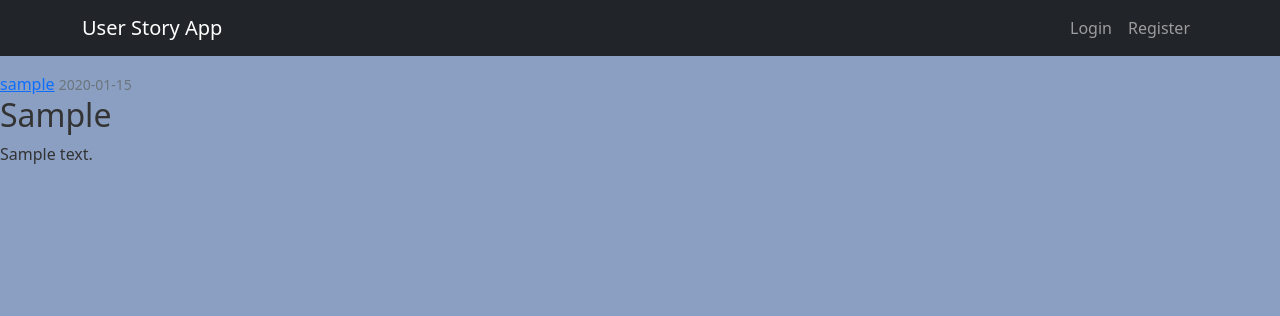
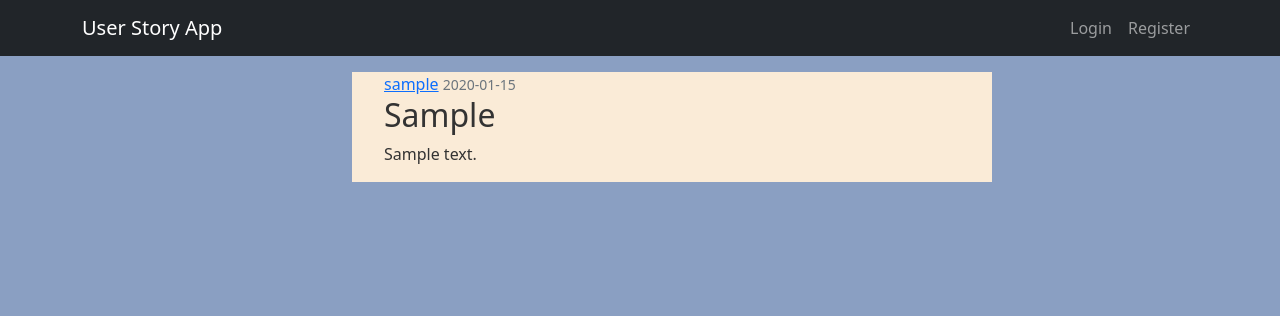
Before and after one commit to yahyasaadi/userStory, a Flask app: page / in a window 1280 px wide. Shown: the top 316 px of the page. Run offline with Flask 2, Linux system fonts and the light colour scheme; tables that the repository leaves empty hold one stand-in row (values such as "Sample post").

Commit message:
added some styling

```diff
--- a/user_story/static/main.css
+++ b/user_story/static/main.css
@@ -8,3 +8,17 @@ body {
     align-items: center;
     justify-content: center;
 }
+
+
+.content-article{
+    display: flex;
+    align-items: center;
+    justify-content: center;
+}
+
+.content-section{
+    padding-left: 2rem;
+    margin-left: 4rem;
+    background-color: antiquewhite;
+    width: 50vw;
+}
--- a/user_story/templates/home.html
+++ b/user_story/templates/home.html
@@ -2,8 +2,8 @@
 
 {% block content %}
     {% for quote in quotes %}
-        <article class="media content-section mt-3">
-            <div class="media-body">
+        <article class="media content-article mt-3">
+            <div class="content-section">
                 <div class="article-metadata">
                     <a class="mr-2">{{ quote.author.username }}</a>
                     <small class="text-muted">{{ quote.date_posted.strftime('%Y-%m-%d') }}</small>
```
